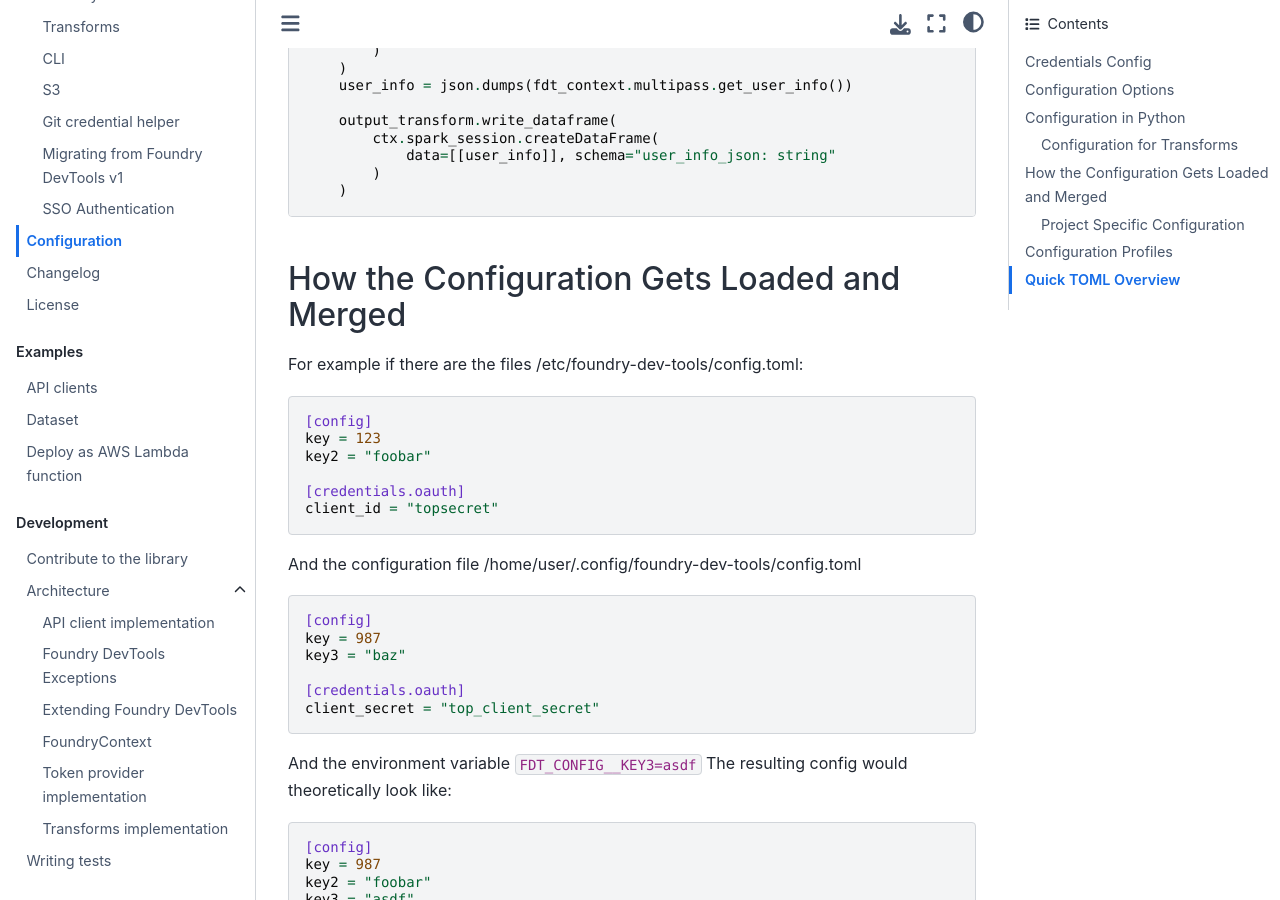
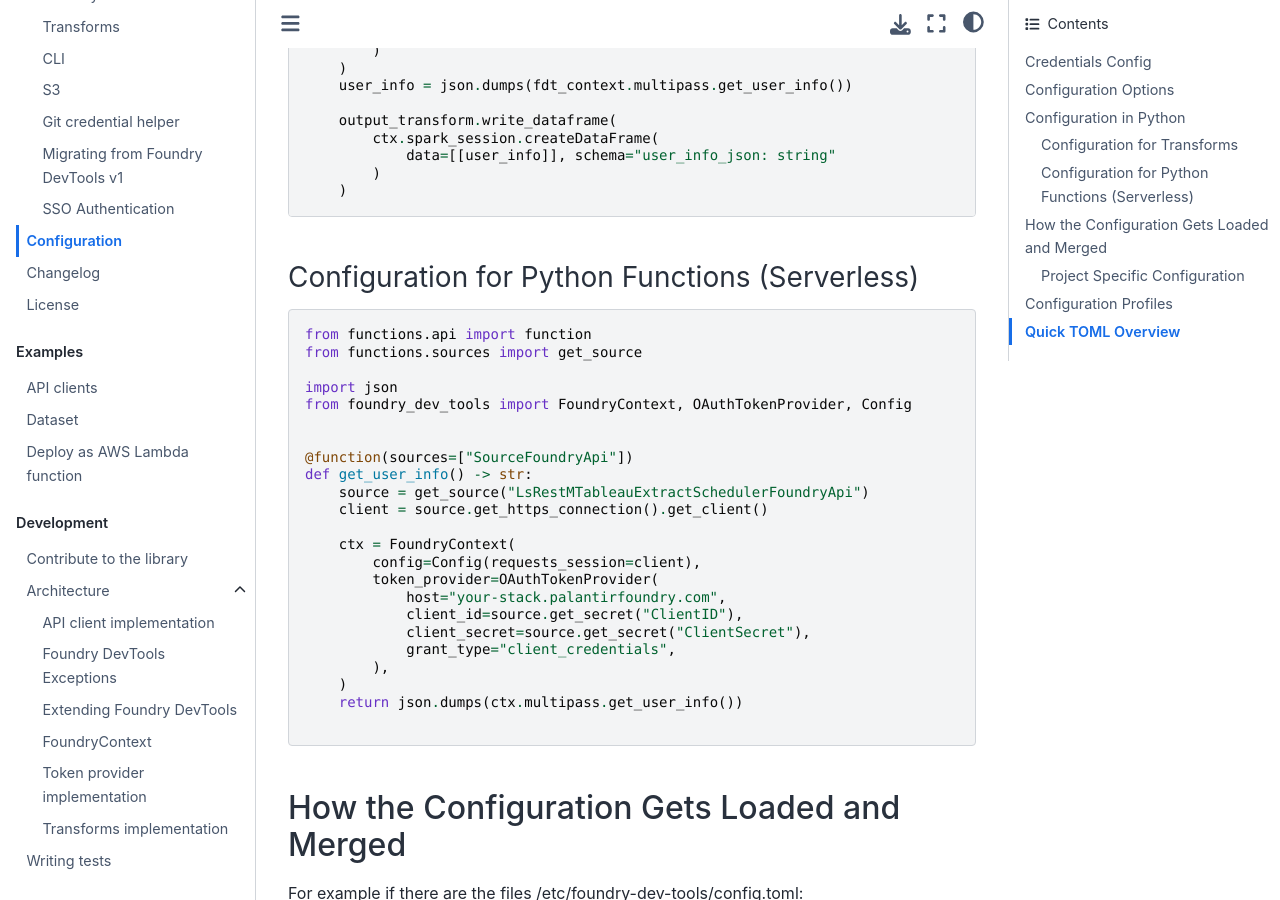
Before and after one commit to emdgroup/foundry-dev-tools, a Sphinx documentation site: the page built from docs/configuration.md, in a window 1280 px wide and 900 px high, scrolled down 3515 px. Built offline with Sphinx 7.4.7 and the Sphinx Book theme 1.1.4, drawn with Linux system fonts in a browser that asks for light colours; pages that are not in the unit, such as notebooks, are missing from menus; the version number is read from the project's files by our own code.

Commit message:
add docs entry

````diff
--- a/docs/configuration.md
+++ b/docs/configuration.md
@@ -184,6 +184,34 @@ def compute(ctx, output_transform, source: ResolvedSource):
     )
 ```
 
+### Configuration for Python Functions (Serverless)
+
+```
+from functions.api import function
+from functions.sources import get_source
+
+import json
+from foundry_dev_tools import FoundryContext, OAuthTokenProvider, Config
+
+
+@function(sources=["SourceFoundryApi"])
+def get_user_info() -> str:
+    source = get_source("LsRestMTableauExtractSchedulerFoundryApi")
+    client = source.get_https_connection().get_client()
+
+    ctx = FoundryContext(
+        config=Config(requests_session=client),
+        token_provider=OAuthTokenProvider(
+            host="your-stack.palantirfoundry.com",
+            client_id=source.get_secret("ClientID"),
+            client_secret=source.get_secret("ClientSecret"),
+            grant_type="client_credentials",
+        ),
+    )
+    return json.dumps(ctx.multipass.get_user_info())
+
+```
+
 ## How the Configuration Gets Loaded and Merged
 
 For example if there are the files /etc/foundry-dev-tools/config.toml:
````
